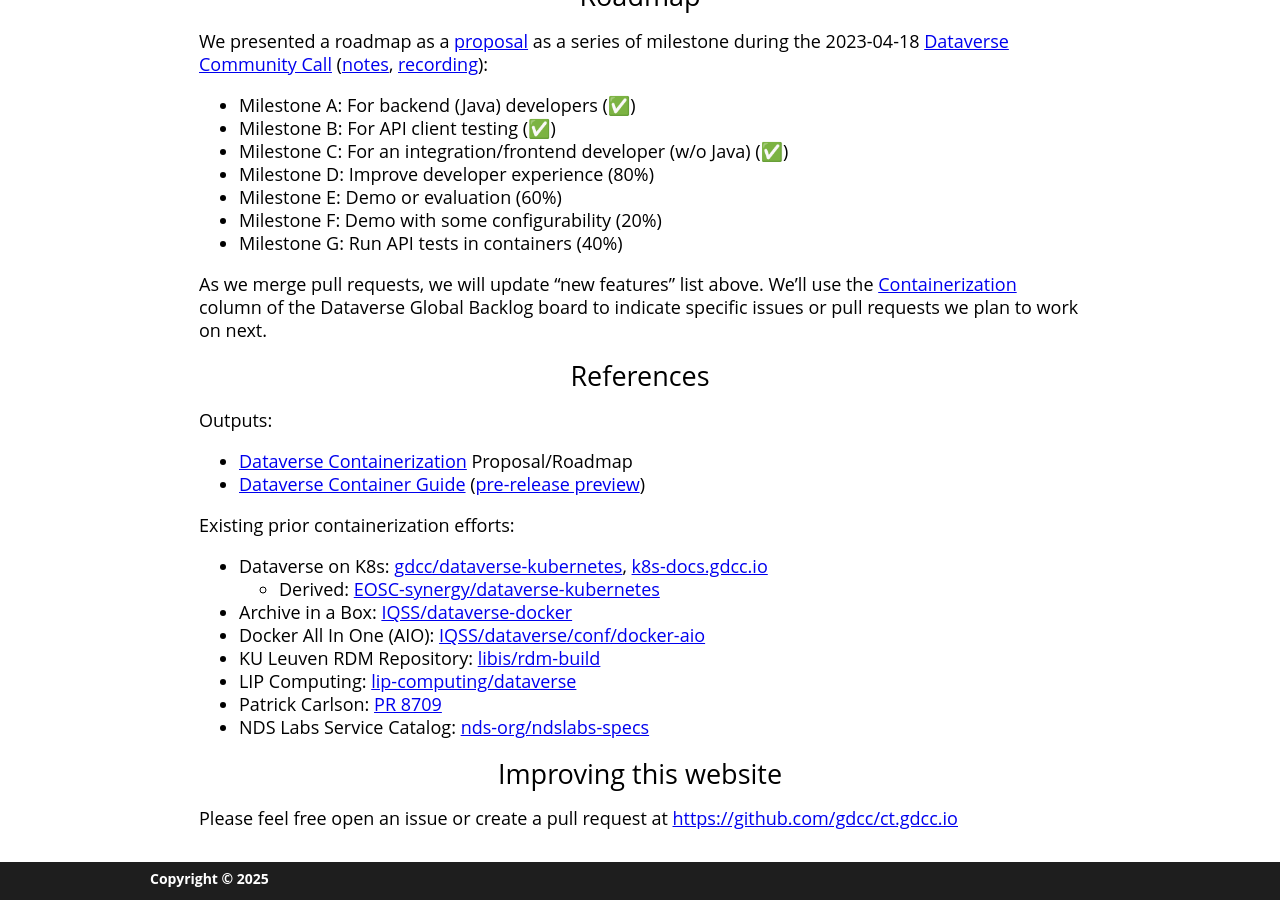
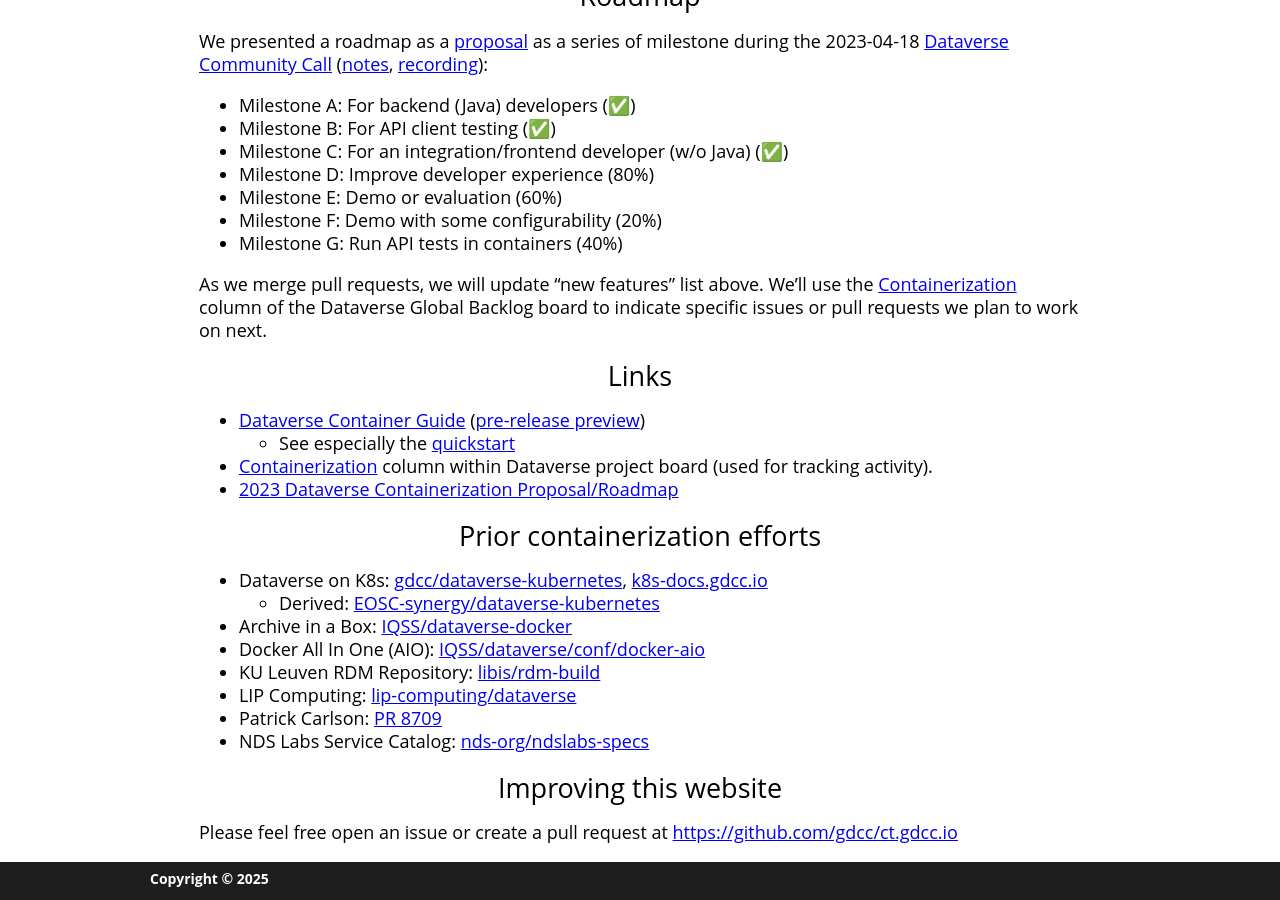
Before and after one commit to gdcc/ct.gdcc.io, a Jekyll site: the page built from index.md, in a window 1280 px wide and 900 px high, scrolled down 2778 px. Built offline with Jekyll 4.4.1, drawn with Linux system fonts in a browser that asks for light colours; our own code applies the rules of GitHub Pages for plain Markdown files.

Commit message:
split references into links and prior, rewrite

```diff
--- a/index.md
+++ b/index.md
@@ -181,14 +181,15 @@ We presented a roadmap as a [proposal](https://docs.google.com/document/d/14DHDB
 
 As we merge pull requests, we will update "new features" list above. We'll use the [Containerization](https://github.com/orgs/IQSS/projects/34/views/17) column of the Dataverse Global Backlog board to indicate specific issues or pull requests we plan to work on next.
 
-## References
+## Links
 
-Outputs:
+- [Dataverse Container Guide](https://guides.dataverse.org/en/latest/container/index.html) ([pre-release preview](https://preview.guides.gdcc.io/en/develop/container/index.html))
+  - See especially the [quickstart](https://guides.dataverse.org/en/latest/container/running/demo.html)
+- [Containerization](https://github.com/orgs/IQSS/projects/34/views/17) column within Dataverse project board (used for tracking activity).
+- [2023 Dataverse Containerization Proposal/Roadmap](https://docs.google.com/document/d/14DHDB24Cp_kzpYqhHCKCtnzOw8_WuLOOONyqJHSsaYM/edit)
 
-- [Dataverse Containerization](https://docs.google.com/document/d/14DHDB24Cp_kzpYqhHCKCtnzOw8_WuLOOONyqJHSsaYM/edit) Proposal/Roadmap
-- [Dataverse Container Guide](https://guides.dataverse.org/en/latest/container/index.html) ([pre-release preview](https://preview.guides.gdcc.io/en/develop/container/index.html))
+## Prior containerization efforts
 
-Existing prior containerization efforts:
 - Dataverse on K8s: [gdcc/dataverse-kubernetes](https://github.com/gdcc/dataverse-kubernetes), [k8s-docs.gdcc.io](https://k8s-docs.gdcc.io)
    - Derived: [EOSC-synergy/dataverse-kubernetes](https://github.com/EOSC-synergy/dataverse-kubernetes/tree/5.12)
 - Archive in a Box: [IQSS/dataverse-docker](https://github.com/IQSS/dataverse-docker)
```
